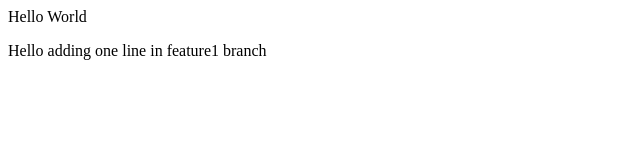
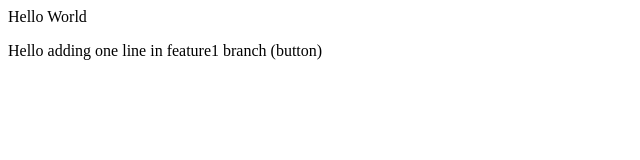
Before and after one commit to sahil-0078/localRepo, a plain HTML site: page index.html in a window 1280 px wide. Shown: the full height of the page, 0-640 px from the left. Drawn offline with Linux system fonts and the light colour scheme.

```diff
--- a/index.html
+++ b/index.html
@@ -1,2 +1,2 @@
 <p>Hello World</p>
-<p>Hello adding one line in feature1 branch</p>
+<p>Hello adding one line in feature1 branch (button)</p>
```
